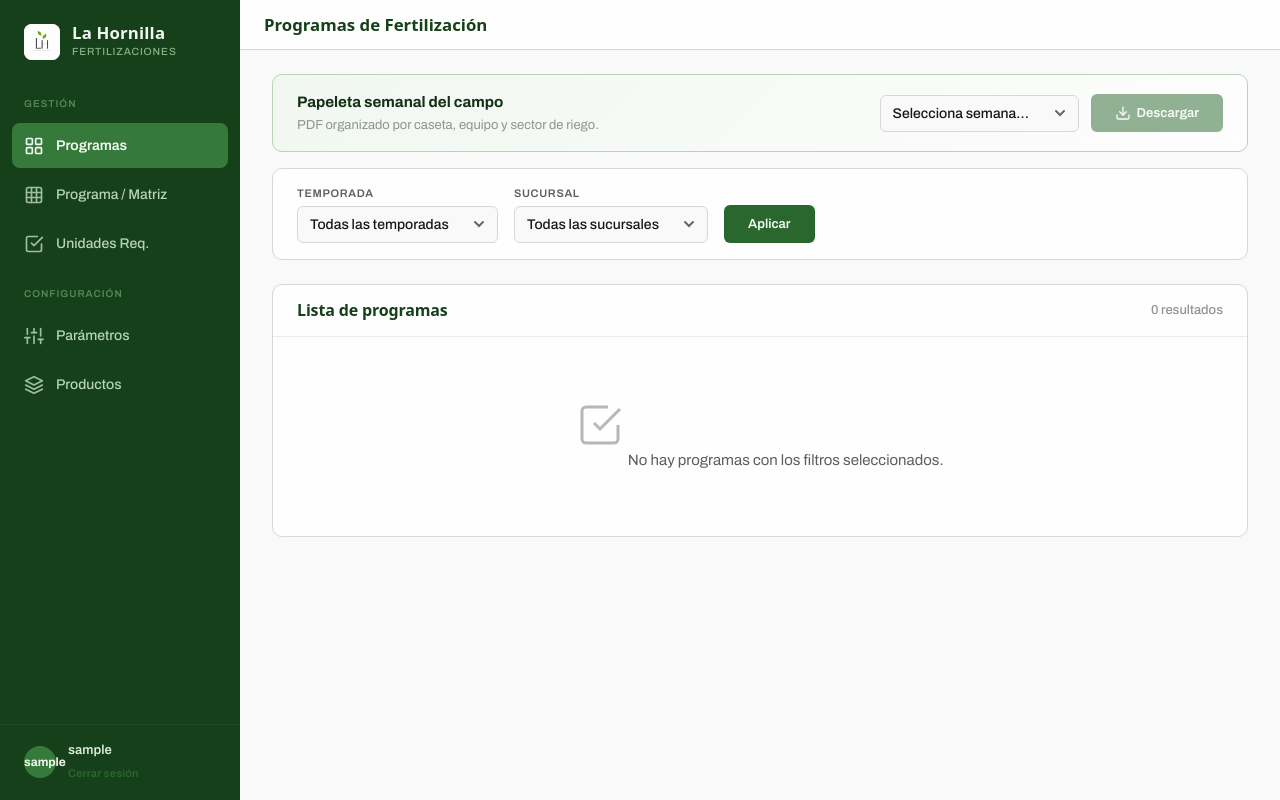
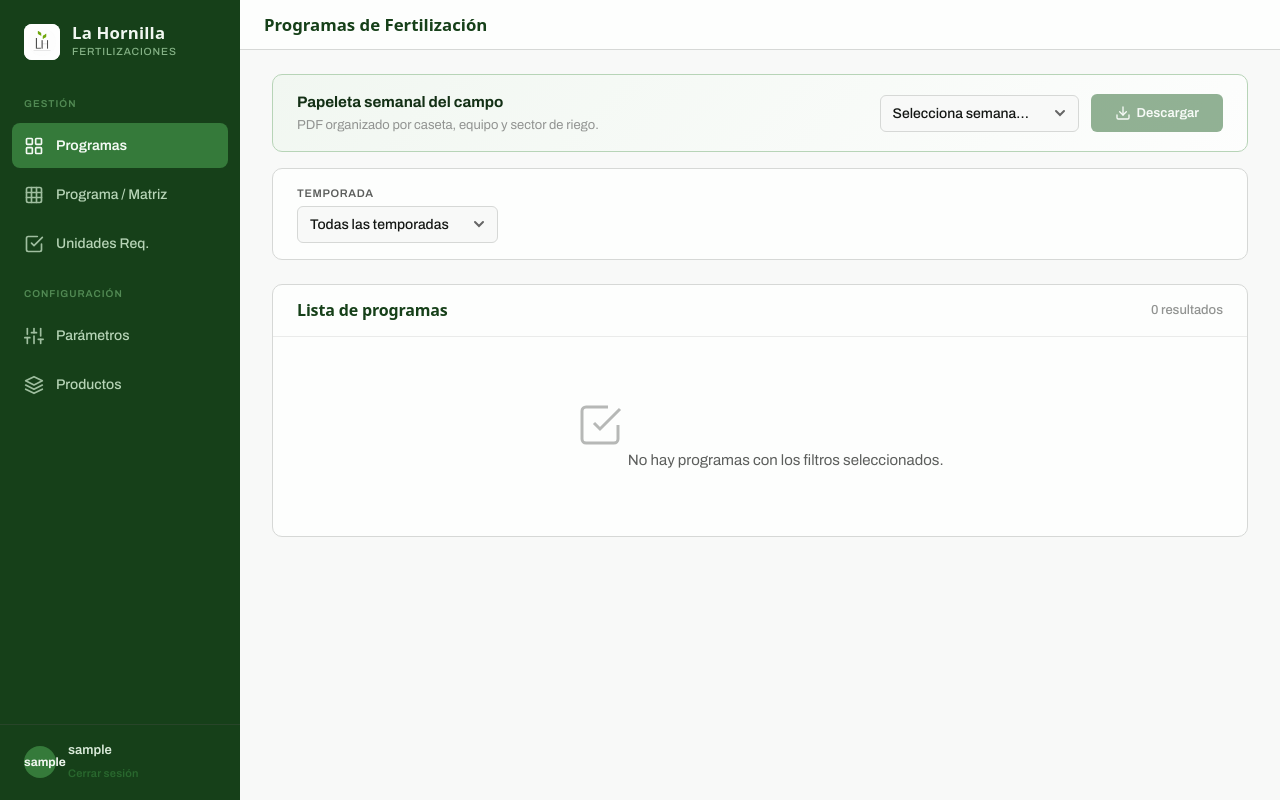
Before and after one commit to FrancSCL/fastapi-gestionfertilizaciones, a FastAPI app: page /app/programas in a window 1280 px wide. Run offline with FastAPI, Linux system fonts and the light colour scheme; the visitor is signed in with stand-in values (Sample User, id 1); data that the repository does not hold is empty; some web fonts are replaced.

Commit message:
refactor(programas): quitar filtro local de sucursal, usar el global
El dropdown de sucursal del form de filtros era redundante con el
selector global de la topbar (set-sucursal en sesion). Se elimina
para evitar dos lugares que hacen lo mismo. El filtro de temporada
queda y se aplica solo (onchange submit) sin necesidad del boton.

```diff
--- a/api/templates/programas.html
+++ b/api/templates/programas.html
@@ -39,23 +39,13 @@
 <form method="get" action="/app/programas" class="filters">
   <div class="filter-group">
     <label class="filter-label" for="temporada">Temporada</label>
-    <select id="temporada" name="temporada" class="filter-select">
+    <select id="temporada" name="temporada" class="filter-select" onchange="this.form.submit()">
       <option value="">Todas las temporadas</option>
       {% for t in temporadas %}
       <option value="{{ t.id }}" {% if filtro_temporada == t.id %}selected{% endif %}>{{ t.temporada }}</option>
       {% endfor %}
     </select>
   </div>
-  <div class="filter-group">
-    <label class="filter-label" for="sucursal">Sucursal</label>
-    <select id="sucursal" name="sucursal" class="filter-select">
-      <option value="">Todas las sucursales</option>
-      {% for s in sucursales %}
-      <option value="{{ s.id }}" {% if filtro_sucursal == s.id %}selected{% endif %}>{{ s.sucursal }}</option>
-      {% endfor %}
-    </select>
-  </div>
-  <button type="submit" class="filter-btn">Aplicar</button>
 </form>
 
 <div class="data-table-wrap">
```
